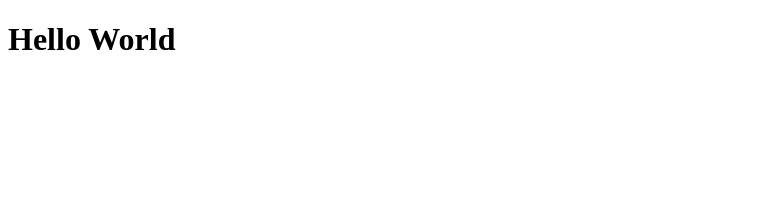
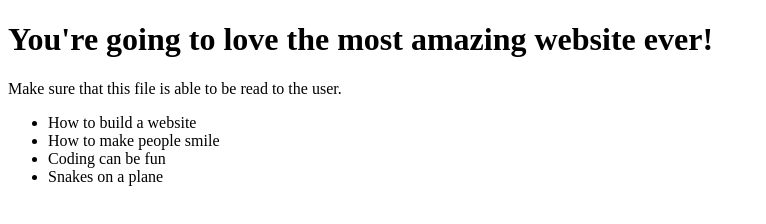
Before and after one commit to geekwise-wp-thom/day1-html5, a plain HTML site: page index.html in a window 1280 px wide. Shown: the whole page, without its empty margins (0-766 px from the left). Drawn offline with Linux system fonts and the light colour scheme.

Commit message:
Added header text, paragraph text and ul texts

```diff
--- a/index.html
+++ b/index.html
@@ -4,10 +4,23 @@
     <meta charset="UTF-8">
     <meta name="viewport" content="width=device-width, initial-scale=1.0">
     <meta http-equiv="X-UA-Compatible" content="ie=edge">
-    <title>Document</title>
+    <title>Semantics for Screenreader</title>
 </head>
 <body>
-    <h1>Hello World</h1>
+    <header>
+        <h1>You're going to love the most amazing website ever!</h1>
+    </header>
+    <div>
+        <p>Make sure that this file is able to be read to the user.</p>
+    </div>
+    <div>
+        <ul>
+            <li>How to build a website</li>
+            <li>How to make people smile</li>
+            <li>Coding can be fun</li>
+            <li>Snakes on a plane</li>
+        </ul>
+    </div>
 
 </body>
 </html>
```
